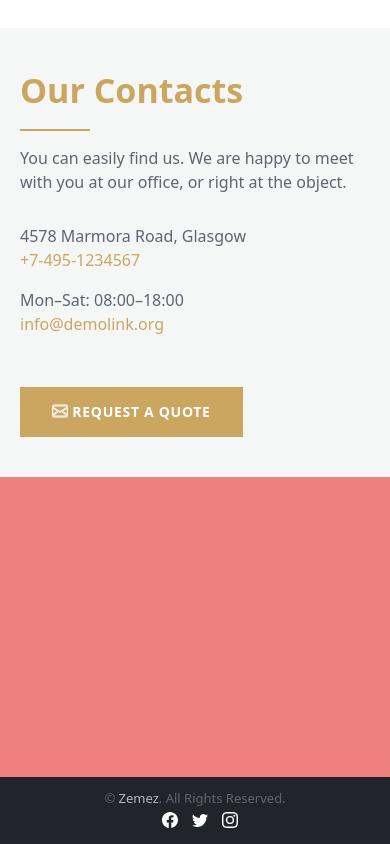
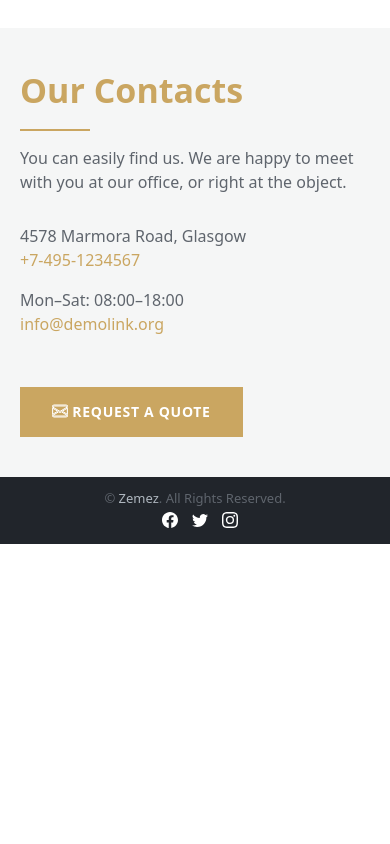
Before and after one commit to Phonk42/archus, a website: page index.html in a window 390 px wide. Shown: the part 8678-9522 px from the top of the page. After the commit the page ends 9222 px from the top, so only its background shows below. Drawn offline with nearby package versions, Linux system fonts and the light colour scheme; grey boxes are pictures that could not be loaded.

Commit message:
delete comments

```diff
--- a/style.css
+++ b/style.css
@@ -26,7 +26,6 @@ a:hover {
     color: var(--clr-primary) !important;
 }
 
-/*banner*/
 .banner {
     max-width: 100% !important;
     background-color: var(--clr-secondary);
@@ -94,7 +93,6 @@ svg {
     height: 100%;
 }
 
-/*widget*/
 .widget {
     padding: 107px 0 50px 0;
     display: flex;
@@ -131,7 +129,6 @@ svg {
     margin-top: 25px;
 }
 
-/*selection*/
 .pt-45 {
     padding-top: 45px;
 }
@@ -196,7 +193,6 @@ svg {
     transition: var(--transition);
 }
 
-/*projects*/
 .projects {
     padding-top: 48px;
 }
@@ -291,7 +287,6 @@ svg {
     letter-spacing: 1px;
 }
 
-/*our-services*/
 .our-services {
     padding: 78px 0;
 }
@@ -338,7 +333,6 @@ svg {
     padding-bottom: 30px;
 }
 
-/*about-us*/
 .about-us {
     padding-bottom: 105px;
 }
@@ -396,7 +390,6 @@ svg {
     font-size: 15px;
 }
 
-/*our-team*/
 .our-team {
     padding-bottom: 81px;
 }
@@ -456,14 +449,15 @@ i {
     opacity: .5;
 }
 
-/*our-contacts*/
 .our-contacts {
     display: flex;
 }
 
 .our-contacts-map {
     width: 50%;
+    background-image: url('https://ld-wp73.template-help.com/wordpress/prod_14993/v4/wp-content/uploads/2019/08/architect-img1.png');
     background-color: lightcoral;
+    opacity: 0.5;
 }
 
 .our-contacts-content {
@@ -530,7 +524,6 @@ i {
     transition: var(--transition);
 }
 
-/*footer*/
 footer {
     background-color: var(--clr-secondary);
     display: flex;
@@ -564,9 +557,7 @@ footer {
     transition: var(--transition);
 }
 
-/*tablet 768*/
 @media (max-width: 1200px) {
-    /*banner*/
     .banner {
         height: 870px;
         width: 100%;
@@ -610,7 +601,6 @@ footer {
         object-fit: cover;
     }
 
-    /*widget*/
     .widget {
         padding: 60px 20px 60px 20px;
     }
@@ -634,7 +624,6 @@ footer {
         margin-top: 10px;
     }
 
-    /*selection*/
     .selection {
         padding: 15px 0;
     }
@@ -659,7 +648,6 @@ footer {
         padding-bottom: 30px;
     }
 
-    /*projects*/
     .projects {
         padding-top: 15px;
     }
@@ -680,7 +668,6 @@ footer {
     }
 
     .projects-img {
-        /*width: 50%;*/
         height: 400px;
     }
 
@@ -700,7 +687,6 @@ footer {
         line-height: 1.38em;
     }
 
-    /*our-services*/
     .our-services {
         padding: 42px 0;
     }
@@ -714,7 +700,6 @@ footer {
         padding-bottom: 20px;
     }
 
-    /*about-us*/
     .about-us {
         padding-bottom: 60px;
     }
@@ -740,7 +725,6 @@ footer {
         font-weight: 600;
     }
 
-    /*our-team*/
     .our-team {
         padding-bottom: 60px;
     }
@@ -762,7 +746,6 @@ footer {
         margin: 10px 0;
     }
 
-    /*our-contacts*/
     .our-contacts-content {
         padding: 60px 20px;
     }
@@ -788,18 +771,9 @@ footer {
     }
 }
 
-/*phone 767*/
 @media (max-width: 722px) {
-    /*.container {*/
-    /*    max-width: 260px !important;*/
-    /*}*/
     .nav-link {
         font-size: 12px !important;
-    }
-
-    /*banner*/
-    .banner {
-        /*height: 810px;*/
     }
 
     .banner-title {
@@ -810,7 +784,6 @@ footer {
         margin: 10px 0;
     }
 
-    /*widget*/
     .widget {
         padding: 40px 0;
     }
@@ -819,10 +792,8 @@ footer {
         font-size: 25px;
     }
 
-    /*selection*/
     .selection {
         padding: 15px 0 0 0;
-        /*padding-top: 15px;*/
         display: flex;
         flex-direction: column;
     }
@@ -842,7 +813,6 @@ footer {
         padding: 30px 20px 0 20px;
     }
 
-    /*projects*/
     .projects {
         padding-top: 0;
     }
@@ -874,7 +844,6 @@ footer {
         margin-left: 0;
     }
 
-    /*our-services*/
     .our-services {
         padding: 42px 0 5px 0;
     }
@@ -903,7 +872,6 @@ footer {
         text-align: center;
     }
 
-    /*about-us*/
     .about-us {
         padding-bottom: 30px;
     }
@@ -912,9 +880,6 @@ footer {
         padding: 38px 0;
     }
 
-    /*.about-us-line {*/
-    /*    margin: 15px 0;*/
-    /*}*/
     .about-us-counter {
         display: flex;
         flex-direction: column;
@@ -935,7 +900,6 @@ footer {
         font-weight: 600;
     }
 
-    /*our-team*/
     .our-team {
         padding-bottom: 0;
     }
@@ -968,7 +932,6 @@ footer {
         margin: 10px 0 40px 0;
     }
 
-    /*our-contacts*/
     .our-contacts {
         display: flex;
         flex-direction: column-reverse;
@@ -976,7 +939,6 @@ footer {
 
     .our-contacts-map {
         width: 100%;
-        height: 300px;
     }
 
     .our-contacts-content {
@@ -992,12 +954,12 @@ footer {
         margin-bottom: 40px;
     }
 
-    .our-contacts-address{
+    .our-contacts-address {
         margin-top: -10px;
         margin-bottom: 40px;
     }
 
-    .our-contacts-phone-number, .our-contacts-email{
+    .our-contacts-phone-number, .our-contacts-email {
         position: absolute;
         margin-top: -40px;
     }
@@ -1007,7 +969,7 @@ footer {
         margin-bottom: 40px;
     }
 
-    .footer-phone{
+    .footer-phone {
         flex-direction: column;
         align-items: center;
     }
```
